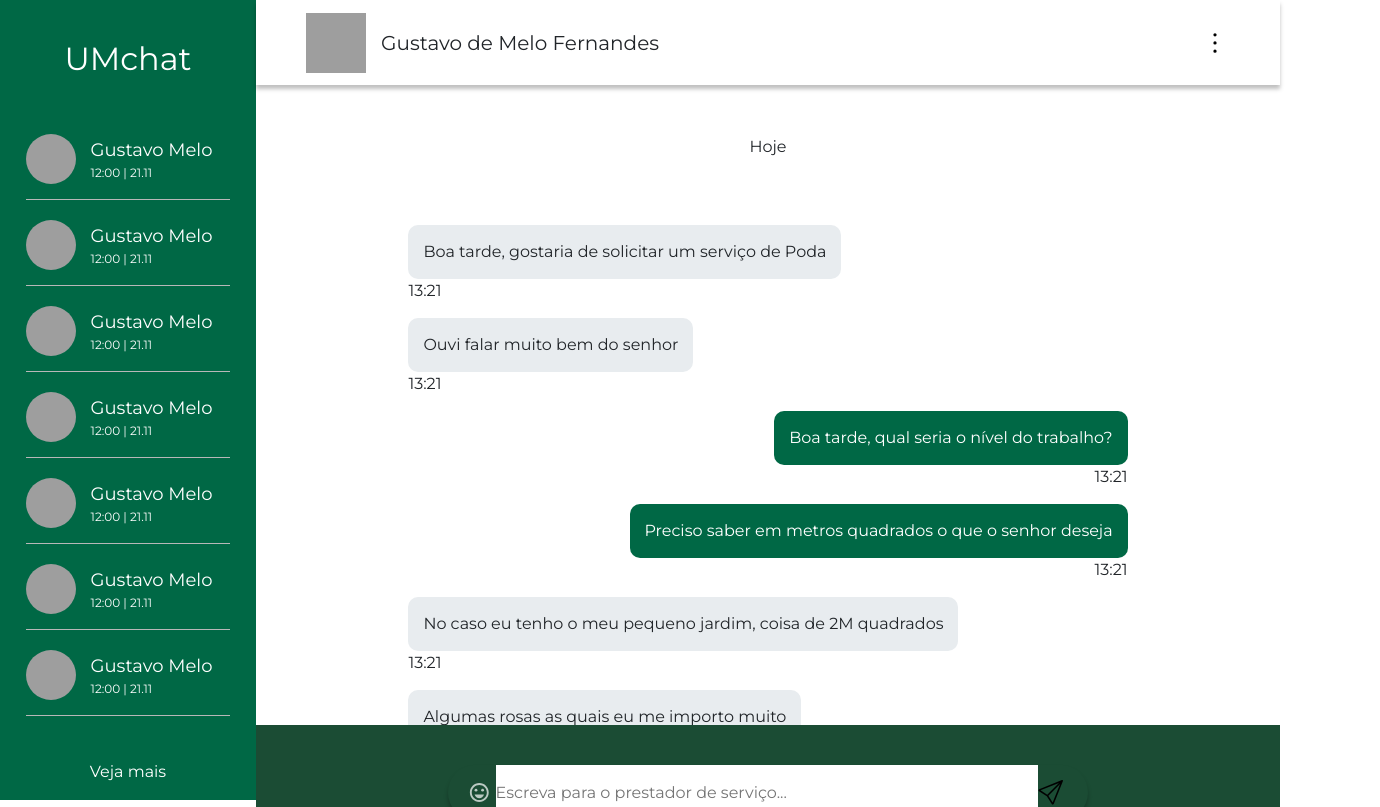
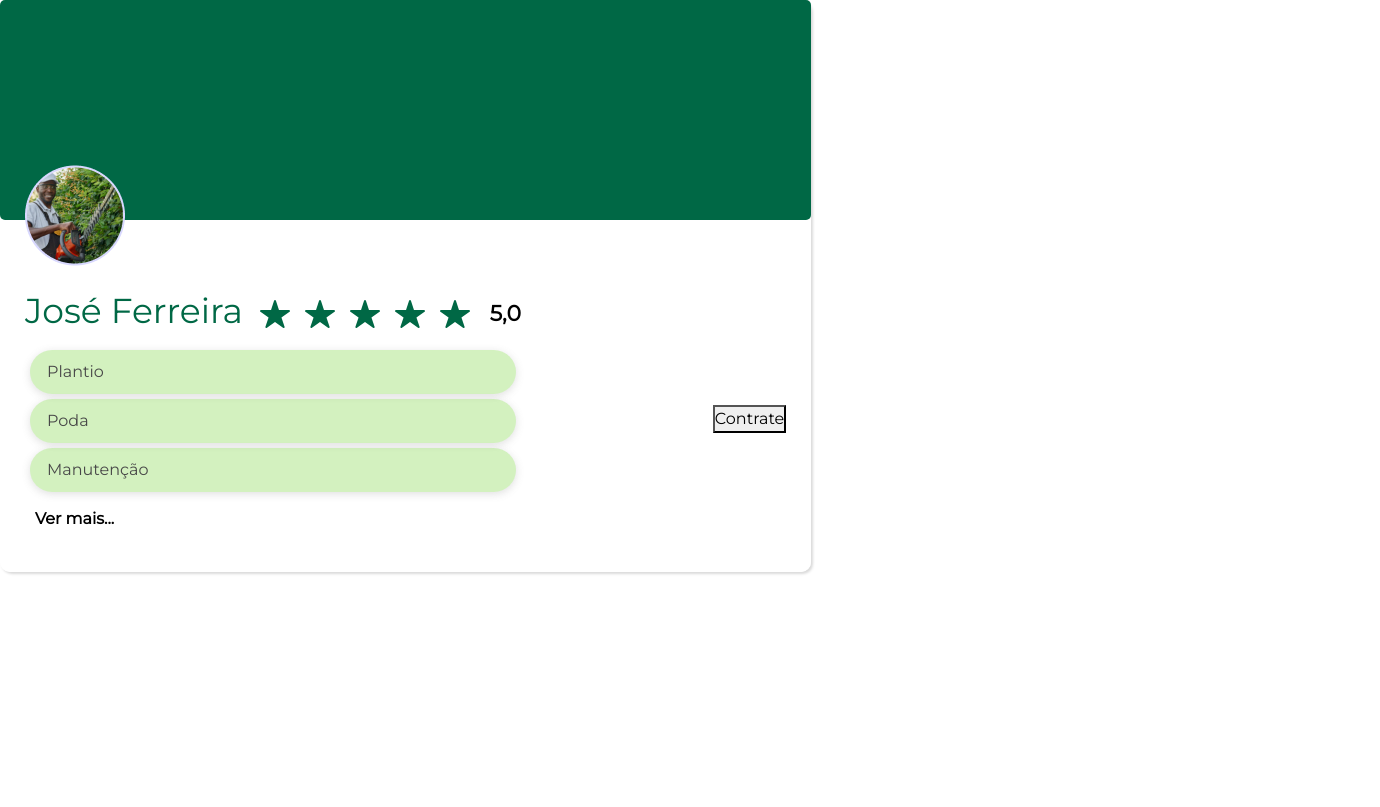
Before and after one commit to sejaumbu/seja-umbu, a React (Vite) app: page / in a window 1280 px wide. Shown: the top 807 px of the page, 1380 px wide, since content can reach past the window. Built offline with nearby package versions, Linux system fonts and the light colour scheme; grey boxes are pictures that could not be loaded.

Commit message:
add: estilo componente

```diff
--- a/src/App.jsx
+++ b/src/App.jsx
@@ -5,15 +5,15 @@ import Footer from "./components/footer/Footer.jsx"
 import BarraLateral from './components/barraLateral/BarraLateral.jsx';
 import Dashboard from './pages/dashboard/Dashboard.jsx';
 import UmchatF from './pages/umchat/UmchatF.jsx';
+import PerfilSuperior from './components/perfilSuperior/PerfilSuperior.jsx';
+
 
 function App() {
   return (
     <div className='teste'>
-      <UmchatF/>
-      <Header />
-      <Footer />
-
-
+      <PerfilSuperior
+      nota = "5,0"
+      />
     </div>
   )
 }
--- /dev/null
+++ b/src/components/perfilSuperior/PerfilSuperior.jsx
@@ -0,0 +1,54 @@
+import React from 'react'
+import "../perfilSuperior/perfilSuperior.css"
+import { IoStar } from "react-icons/io5";
+import fotoJar from "../../assets/jardineiroFoto.png"
+
+
+function PerfilSuperior({ nota }) {
+  return (
+    <div className="cardPerfil">
+
+      <div className="cardFundo"> </div>
+
+      <div className="cardPrincipalConteudo">
+        <aside className="fotoCardPerfil">
+          <img src={fotoJar}></img>
+        </aside>
+        <div className="conteudoPrincipal">
+
+          <div className="meioConteudo">
+
+            <div className="parteCimaConteudo">
+              <h4 className="cardTexto" >José Ferreira</h4>
+              <span className="estrelaUnica"><IoStar /></span>
+              <span className="estrelaUnica"><IoStar /></span>
+              <span className="estrelaUnica"><IoStar /></span>
+              <span className="estrelaUnica"><IoStar /></span>
+              <span className="estrelaUnica"><IoStar /></span>
+              <p className='nota'><strong>{nota}</strong></p>
+            </div>
+
+
+            <div className="">
+              <p className="habilidades">Plantio</p>
+              <p className="habilidades">Poda</p>
+              <p className="habilidades">Manutenção</p>
+              <p className="verMaisPerfil">Ver mais...</p>
+            </div>
+
+          </div>
+
+
+
+          <div className="conteudoLadoDireito">
+            <button>Contrate</button>
+          </div>
+        </div>
+
+
+      </div>
+    </div>
+  )
+}
+
+export default PerfilSuperior
--- /dev/null
+++ b/src/components/perfilSuperior/perfilSuperior.css
@@ -0,0 +1,119 @@
+.cardPerfil {
+    box-shadow: rgba(0, 0, 0, 0.15) 1.95px 1.95px 2.6px;
+    border-radius: 10px;
+}
+
+.cardFundo {
+    width: 100%;
+    height: 220px;
+    flex-shrink: 0;
+    border-radius: 5px;
+    background: #006845;
+}
+
+.cardPrincipalConteudo {
+    display: flex;
+}
+
+.conteudoPrincipal {
+    flex-shrink: 0;
+    border-radius: 10px;
+    background: linear-gradient(0deg, #FFF 0%, #FFF 100%), #C4C4C4;
+    display: flex;
+    padding: 25px;
+}
+
+.fotoCardPerfil {
+    margin-top: -55px;
+    margin-left: 25px;
+    margin-right: 25px;
+}
+
+.cardTexto {
+    font-size: 2.7vw;
+    /* Usando vw para tamanho de fonte responsivo */
+    height: auto;
+    /* Removendo altura fixa */
+    color: #006845;
+    margin-bottom: 1.5vh;
+    /* Usando vh para margem inferior responsiva */
+    margin-right: 0.8vw;
+    /* Usando vw para margem direita responsiva */
+}
+
+.parteCimaConteudo {
+    display: flex;
+}
+
+.parteCimaConteudo span {
+    color: #006845;
+    display: inline-block;
+    font-size: 2.5vw;
+    /* Usando vw para tamanho de fonte responsivo */
+    margin-top: -0.5vh;
+    /* Usando vh para margem superior responsiva */
+    padding-left: 0.5vw;
+    /* Usando vw para padding responsivo */
+}
+
+.parteCimaConteudo p {
+    color: #006845;
+    display: flex;
+    font-size: 1.7vw;
+    /* Usando vw para tamanho de fonte responsivo */
+    color: black;
+    margin-left: 1vw;
+    /* Usando vw para margem esquerda responsiva */
+}
+
+.estrelaUnica {
+    margin-right: 0.5vw;
+    /* Usando vw para margem direita responsiva */
+    margin-top: 1vh;
+    /* Usando vh para margem superior responsiva */
+}
+
+.nota {
+    margin-top: 0.7vh;
+    /* Usando vh para margem superior responsiva */
+}
+
+.parteInferiorConteudo {
+    display: flex;
+    margin-top: 15px;
+
+}
+
+.cardPrincipalConteudo {
+    display: flex;
+    flex-direction: column;
+}
+
+.meioConteudo {
+    display: flex;
+    flex-direction: column;
+}
+
+.conteudoLadoDireito {
+    display: flex;
+    justify-content: flex-end;
+    align-items: center;
+    margin-left: 15vw;
+    /* Usando vw para margem esquerda responsiva */
+}
+
+.habilidades {
+    box-shadow: rgba(99, 99, 99, 0.2) 0px 2px 8px 0px;
+    background: rgba(81, 198, 1, 0.25);
+    color: #484848;
+    border-radius: 90px;
+    padding: 10px 17px;
+    margin: 5px;
+}
+
+.verMaisPerfil {
+    margin-top: 15px;
+    margin-left: 10px;
+    color: black;
+    font-weight: 800;
+}
```
